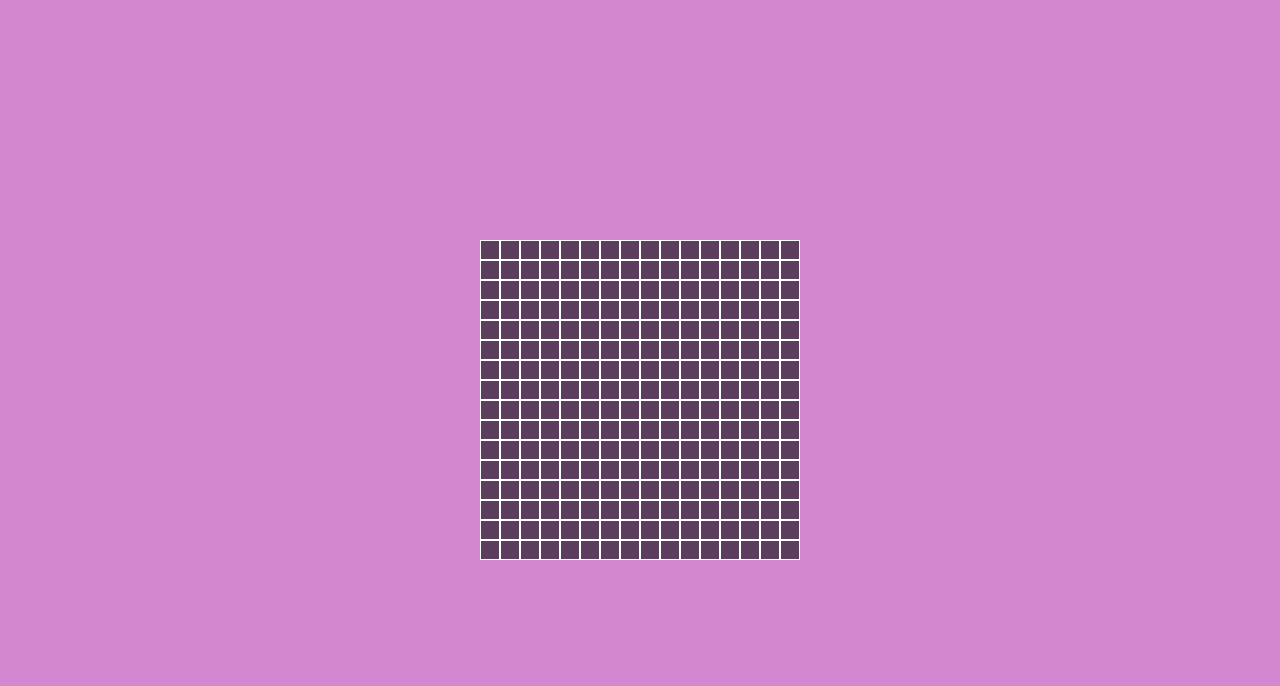
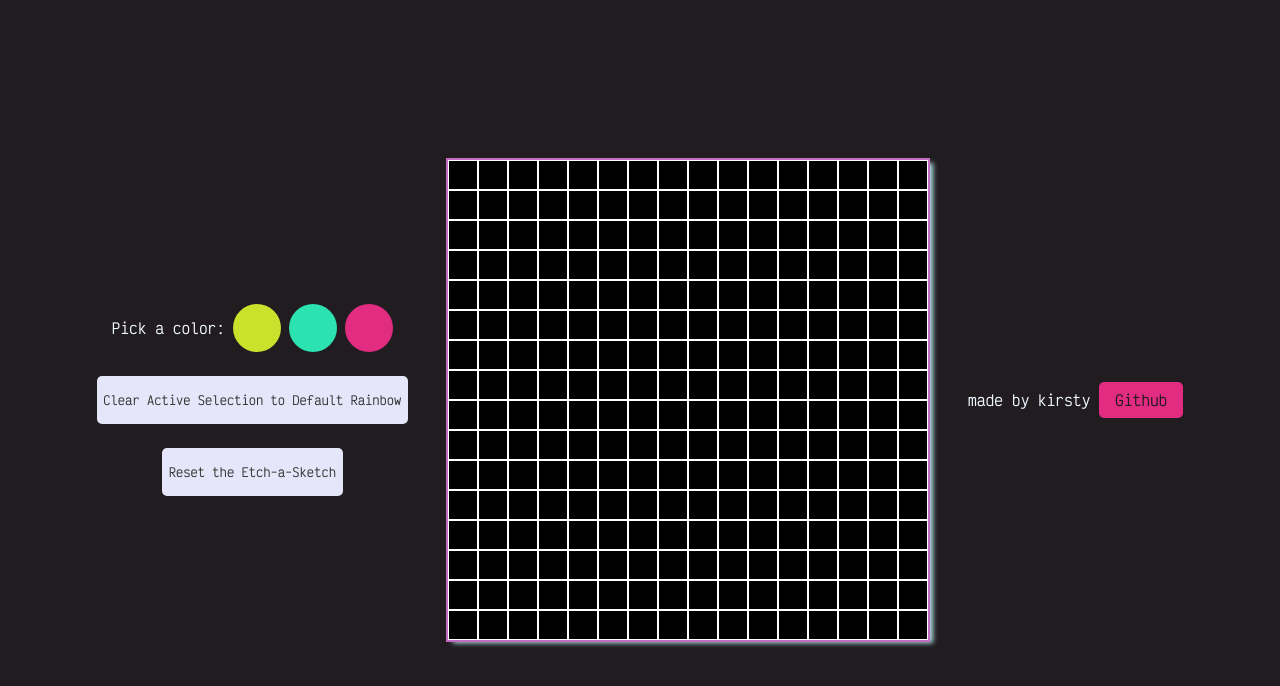
Before and after one commit to ofthewildfire/etch-a-sketch, a plain HTML site: page index.html in a window 1280 px wide. Drawn offline with Linux system fonts and the light colour scheme.

Commit message:
add cutesy stuff

```diff
--- a/index.html
+++ b/index.html
@@ -7,7 +7,26 @@
     <title>Etch a Sketch</title>
   </head>
   <body>
+    <header>
+      <div class="selections">
+        Pick a color:
+        <button id="option1" value="#cae22c"></button>
+        <button id="option2" value="#2ce2b1"></button>
+        <button id="option3" value="#e22c81"></button>
+      </div>
+      <button id="clear">Clear Active Selection to Default Rainbow</button>
+      <button id="clear-sketch">Reset the Etch-a-Sketch</button>
+    </header>
     <div id="app"></div>
+    <footer>
+      made by kirsty
+      <a
+        href="http://github.com/ofthewildfire"
+        target="_blank"
+        rel="noopener noreferrer"
+        >Github</a
+      >
+    </footer>
     <script src="main.js"></script>
   </body>
 </html>
--- a/main.js
+++ b/main.js
@@ -1,4 +1,14 @@
 let container = document.getElementById("app");
+
+let option1 = document.querySelector("#option1");
+let option2 = document.querySelector("#option2");
+let option3 = document.querySelector("#option3");
+
+let active;
+
+option1.addEventListener("click", (e) => (active = e.target.value));
+option2.addEventListener("click", (e) => (active = e.target.value));
+option3.addEventListener("click", (e) => (active = e.target.value));
 
 const colorsArr = [
   "#d188d1",
@@ -9,12 +19,29 @@ const colorsArr = [
   "#83ea2f",
 ];
 
+// Clear active color button to revert to rainbow
+
+const clear = document.getElementById("clear");
+clear.addEventListener("click", (e) => (active = ""));
+
+// Clear entire etch-a-sketch
+const resetPanel = document.getElementById("clear-sketch");
+resetPanel.addEventListener("click", (_) => {
+  container.querySelectorAll("div").forEach((e) => {
+    e.style.backgroundColor = "black";
+  });
+});
+
 for (let i = 0; i < 256; i++) {
   const div = document.createElement("div");
   div.setAttribute("class", "grid");
   div.addEventListener("mouseenter", (e) => {
     let randomIndex = Math.floor(Math.random() * colorsArr.length);
-    e.target.style.backgroundColor = colorsArr[randomIndex];
+    if (active) {
+      e.target.style.backgroundColor = active;
+    } else {
+      e.target.style.backgroundColor = colorsArr[randomIndex];
+    }
   });
   container.appendChild(div);
 }
--- a/style.css
+++ b/style.css
@@ -6,33 +6,41 @@
   padding: 0;
 }
 
+@font-face {
+  font-family: "VictorMono-Medium";
+  src: url(./VictorMono-Medium.woff2);
+  font-display: swap;
+  font-weight: 600;
+}
+
 body {
   display: flex;
   min-height: 100vh;
   align-items: center;
   justify-content: center;
-  background-color: #d188d1;
+  font-family: "VictorMono-Medium";
+  background-color: #201c20;
+  gap: 2.5em;
+  color: aliceblue;
+  cursor: url(./cursor.cur), pointer;
 }
-
-/* #app {
-  display: grid;
-  grid-template-columns: repeat(16, 1rem);
-} */
 
 #app {
   display: flex;
   flex-wrap: wrap;
-  max-width: 20rem;
+  max-width: 30rem;
+  outline: 2px solid #c46cc4;
+  box-shadow: 5px 3px 5px powderblue;
 }
 
 .grid {
-  height: 20px;
-  width: 20px;
-  background-color: rgba(0, 0, 0, 0.553);
+  height: 30px;
+  width: 30px;
+  background-color: rgb(0, 0, 0);
   border: 1px solid white;
 }
 
-.pigs {
+/* .pigs {
   color: #d188d1;
   color: #cae22c;
   color: #324cd0;
@@ -40,4 +48,69 @@ body {
   color: #9cd188;
   color: #e116c9;
   color: #83ea2f;
+} */
+
+button {
+  height: 3rem;
+  width: 3rem;
+  border: none;
+  border-radius: 50%;
+  color: aliceblue;
+  font-weight: 900;
+  font-family: inherit;
+  cursor: url(./cursor.cur), pointer;
 }
+
+button:active {
+  box-shadow: inset 2px 2px 5px black;
+  cursor: pointer;
+}
+
+header {
+  display: flex;
+  align-items: center;
+  justify-content: center;
+  flex-direction: column;
+  gap: 1.5em;
+}
+
+#option1 {
+  background-color: #cae22c;
+}
+
+#option2 {
+  background-color: #2ce2b1;
+}
+
+#option3 {
+  background-color: #e22c81;
+}
+
+.selections {
+  display: flex;
+  align-items: center;
+  justify-content: center;
+  gap: 0.5em;
+}
+
+#clear,
+#clear-sketch {
+  border-radius: 5px;
+  width: fit-content;
+  background-color: lavender;
+  color: #333;
+  padding: 0.5em;
+}
+
+a {
+  background-color: #e22c81;
+  padding: 0.5em 1em;
+  border-radius: 5px;
+  clip-path: polygon(20px, 30px);
+  text-decoration: none;
+  color: #201c20;
+}
+
+a:hover {
+  background-color: #c46cc4;
+}
```
Also changed, not shown: VictorMono-Medium.woff2 (added), 1 other file.
